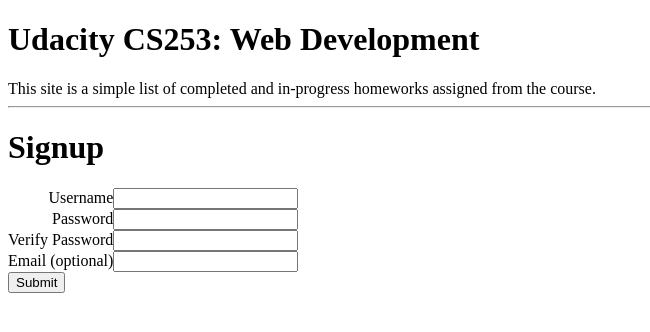
After one commit to mbchoa/udacity-cs235, a Python web app: template templates/signup.html in a window 1280 px wide. The commit adds this page. Shown: the top 332 px of the page, without its empty margins (0-650 px from the left). Run offline with Jinja, Linux system fonts and the light colour scheme; the template is opened without the code that fills it, so the values that code supplies are empty.

Commit message:
Add lesson 2 signup homework to main module

```diff
--- a/templates/base.html
+++ b/templates/base.html
@@ -2,6 +2,8 @@
 <html>
 	<head>
 		<title>Udacity CS253: Web Development</title>
+		{% block header %}
+		{% endblock %}
 	</head>
 
 	<body>
--- /dev/null
+++ b/templates/signup.html
@@ -0,0 +1,42 @@
+{% extends "base.html" %}
+
+{% block header %}
+
+<style>
+	form  { display: table;      }
+	p     { display: table-row;  }
+	label { display: table-cell; text-align: right}
+	input { display: table-cell; }
+	span { display: table-cell; }
+</style>
+
+{% endblock%}
+
+{% block content %}
+
+<h1>Signup</h1>
+<form method="post">
+	<p>
+		<label>Username</label>
+		<input name="username" value={{username_value}}>
+		<span style="color: red">{{username_error}}</span>
+	</p>
+	<p>
+		<label>Password</label>
+		<input type="password" name="password">
+		<span style="color: red">{{password_error}}</span>
+	</p>
+	<p>
+		<label>Verify Password</label>
+		<input type="password" name="verify">
+		<span style="color: red">{{verify_error}}</span>
+	</p>
+	<p>
+		<label>Email (optional)</label>
+		<input name="email" value={{email_value}}>
+		<span style="color: red">{{email_error}}</span>
+	</p>
+	<input type="submit">
+</form>
+
+{% endblock %}
```
Also changed, not shown: main.py (+62 -2 lines), templates/signup_thanks.html (added, +7 -0 lines).
